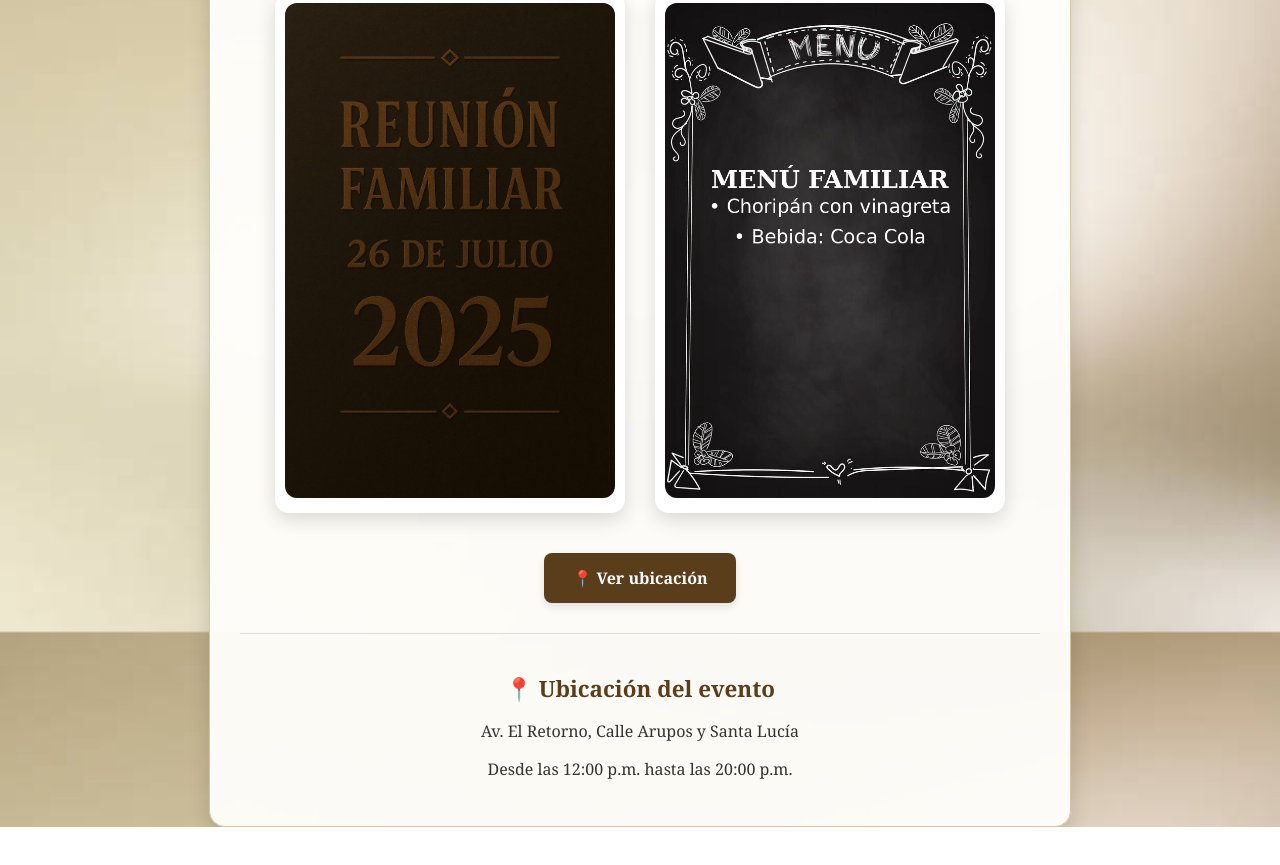
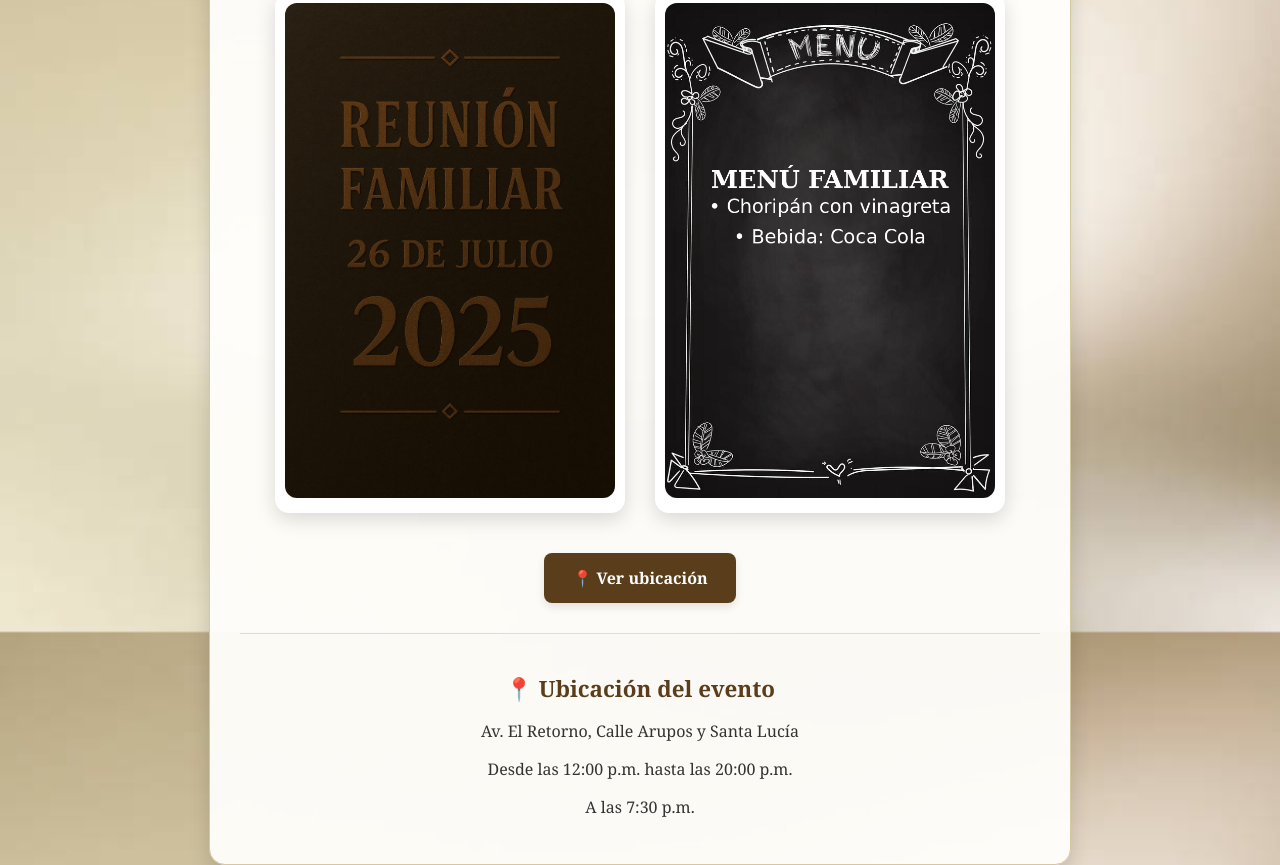
Before and after one commit to Fer333444/Mama-Reunion, a plain HTML site: page index.html in a window 1280 px wide. Shown: the part 328-1193 px from the top of the page. Before the commit the page ends 1155 px from the top, so only its background shows below. Drawn offline with nearby package versions, Linux system fonts and the light colour scheme.

Commit message:
Agregada hora del evento: 7:30 p.m. bajo la dirección

```diff
--- a/index.html
+++ b/index.html
@@ -33,6 +33,7 @@
       <h2>📍 Ubicación del evento</h2>
       <p>Av. El Retorno, Calle Arupos y Santa Lucía</p>
       <p>Desde las 12:00 p.m. hasta las 20:00 p.m.</p>
+      <p>A las 7:30 p.m.</p>
     </div>
   </div>
 
```
